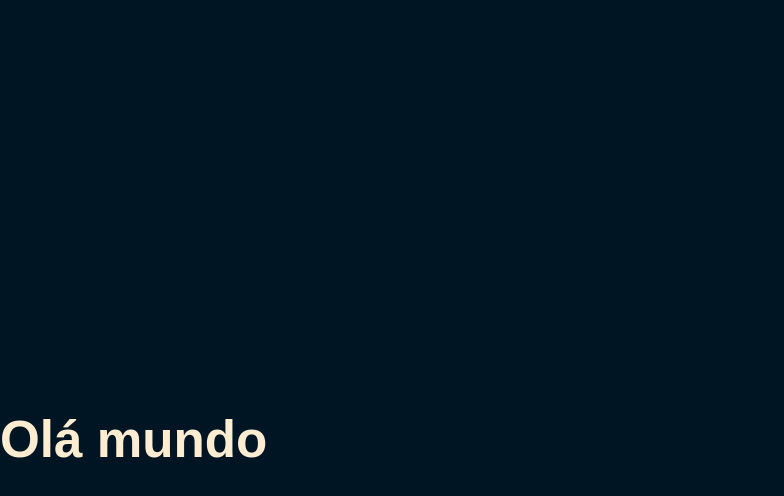
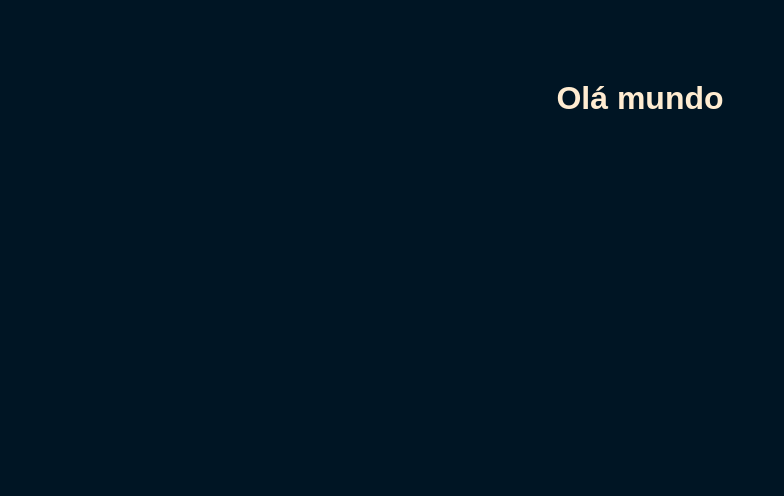
Before and after one commit to Matheuslync/REACT, a React (Vite) app: page / in a window 1280 px wide. Shown: the top 496 px of the page, without its empty margins (0-784 px from the left). Built offline with nearby package versions, Linux system fonts and the light colour scheme.

Commit message:
atualização css

```diff
--- a/src/App.module.css
+++ b/src/App.module.css
@@ -1,24 +1,3 @@
-:root {
-  --black: #090909;
-  --white: #ffffff;
-  --green: #15616D;
-  --beige: #FFECD1;
-  --orange:#FF7D00;
-  --brow:  #78290F;
-  --dark:  #001524;
-}
-
-*{
-  padding: 0;
-  margin: 0;
-  box-sizing: border-box;
-  scroll-behavior: smooth;
-}
-
-body{
-  background-color: var(--dark);
-  color: var(--beige);
-}
 .title{
     font-family: Arial, Helvetica, sans-serif;
     width: 100%;
--- a/src/index.css
+++ b/src/index.css
@@ -1,55 +1,21 @@
-
-
-a {
-  font-weight: 500;
-  color: #646cff;
-  text-decoration: inherit;
-}
-a:hover {
-  color: #535bf2;
+:root {
+  --black: #090909;
+  --white: #ffffff;
+  --green: #15616D;
+  --beige: #FFECD1;
+  --orange:#FF7D00;
+  --brow:  #78290F;
+  --dark:  #001524;
 }
 
-body {
+*{
+  padding: 0;
   margin: 0;
-  display: flex;
-  place-items: center;
-  min-width: 320px;
-  min-height: 100vh;
+  box-sizing: border-box;
+  scroll-behavior: smooth;
 }
 
-h1 {
-  font-size: 3.2em;
-  line-height: 1.1;
+body{
+  background-color: var(--dark);
+  color: var(--beige);
 }
-
-button {
-  border-radius: 8px;
-  border: 1px solid transparent;
-  padding: 0.6em 1.2em;
-  font-size: 1em;
-  font-weight: 500;
-  font-family: inherit;
-  background-color: #1a1a1a;
-  cursor: pointer;
-  transition: border-color 0.25s;
-}
-button:hover {
-  border-color: #646cff;
-}
-button:focus,
-button:focus-visible {
-  outline: 4px auto -webkit-focus-ring-color;
-}
-
-@media (prefers-color-scheme: light) {
-  :root {
-    color: #213547;
-    background-color: #ffffff;
-  }
-  a:hover {
-    color: #747bff;
-  }
-  button {
-    background-color: #f9f9f9;
-  }
-}
```
